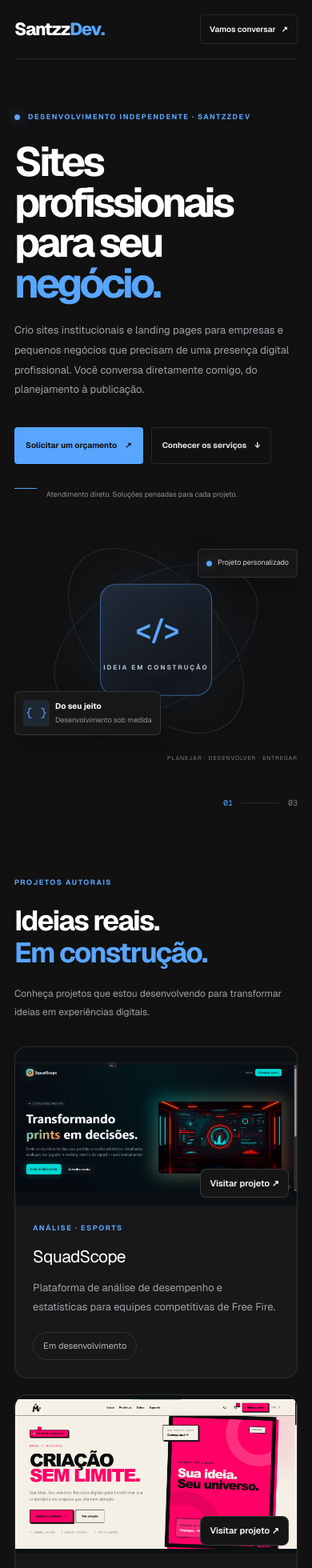
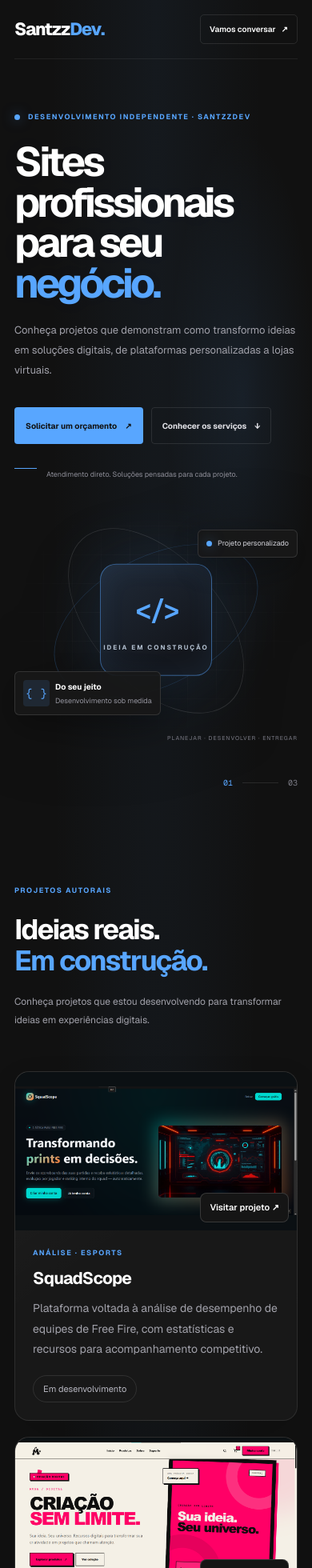
Before and after one commit to edmilsonpereirajr/santzzdev-site, a Next.js app: page / in a window 390 px wide. Shown: the top 1960 px of the page at 80% size. Built offline with nearby package versions, Linux system fonts and the light colour scheme.

Commit message:
Update portfolio copy and refine styles

```diff
--- a/src/app/globals.css
+++ b/src/app/globals.css
@@ -1,4 +1,3 @@
-
 @import "tailwindcss";
 
 :root {
@@ -28,7 +27,13 @@ html {
 body {
   min-height: 100vh;
   overflow-x: hidden;
-  background: var(--background);
+  background:
+    radial-gradient(
+      ellipse at 50% 0%,
+      rgba(88, 166, 255, 0.055),
+      transparent 48%
+    ),
+    var(--background);
   color: var(--foreground);
   font-family: var(--font-sans);
   -webkit-font-smoothing: antialiased;
@@ -82,7 +87,7 @@ button {
   width: min(100% - 96px, 1280px);
   min-height: 94px;
   margin-inline: auto;
-  border-bottom: 1px solid var(--border);
+  border-bottom: 1px solid rgba(255, 255, 255, 0.07);
 }
 
 .brand {
@@ -143,6 +148,24 @@ button {
   min-height: 680px;
   margin-inline: auto;
   padding: 90px 0 110px;
+  isolation: isolate;
+}
+
+.hero::before {
+  position: absolute;
+  z-index: -1;
+  top: 8%;
+  right: -8%;
+  width: 55%;
+  height: 75%;
+  border-radius: 50%;
+  background: radial-gradient(
+    ellipse,
+    rgba(88, 166, 255, 0.09),
+    transparent 68%
+  );
+  content: "";
+  pointer-events: none;
 }
 
 .hero-content {
@@ -172,11 +195,14 @@ button {
 }
 
 .hero h1 {
+  max-width: 760px;
   margin-top: 28px;
   font-size: clamp(58px, 6.4vw, 92px);
   font-weight: 700;
   letter-spacing: -6px;
   line-height: 0.99;
+  text-wrap: balance;
+  text-shadow: 0 0 45px rgba(88, 166, 255, 0.045);
 }
 
 .hero h1 span,
@@ -265,6 +291,7 @@ button {
   min-height: 440px;
   place-items: center;
   isolation: isolate;
+  filter: drop-shadow(0 15px 45px rgba(0, 0, 0, 0.18));
 }
 
 .visual-grid {
@@ -307,8 +334,8 @@ button {
   border-radius: 24px;
   background: linear-gradient(145deg, #202a38, #14171d 75%);
   box-shadow:
-    0 0 80px rgba(88, 166, 255, 0.1),
-    inset 0 0 35px rgba(88, 166, 255, 0.05);
+    0 0 85px rgba(88, 166, 255, 0.14),
+    inset 0 0 35px rgba(88, 166, 255, 0.07);
   animation: float 6s ease-in-out infinite;
 }
 
@@ -384,7 +411,7 @@ button {
   position: absolute;
   right: 0;
   bottom: 3%;
-  color:  #7B7B86;
+  color: #7b7b86;
   font-size: 8px;
   letter-spacing: 2px;
 }
@@ -515,10 +542,16 @@ button {
 .process {
   display: grid;
   grid-template-columns: 0.9fr 1.1fr;
+  align-items: start;
   gap: 90px;
   padding-top: 100px;
   padding-bottom: 115px;
   border-top: 1px solid var(--border);
+}
+
+.process-intro {
+  position: sticky;
+  top: 40px;
 }
 
 .process-intro .section-description {
@@ -526,34 +559,57 @@ button {
 }
 
 .process-list {
-  border-top: 1px solid var(--border);
+  position: relative;
+  border-top: 1px solid rgba(255, 255, 255, 0.14);
 }
 
 .process-step {
   display: grid;
-  grid-template-columns: 44px 1fr;
-  gap: 18px;
-  padding: 23px 0;
+  grid-template-columns: 48px minmax(0, 1fr);
+  gap: 20px;
+  padding: 28px 0;
   border-bottom: 1px solid var(--border);
+  transition: border-color 200ms ease;
 }
 
 .process-step > span {
-  padding-top: 3px;
+  display: grid;
+  width: 34px;
+  height: 34px;
+  place-items: center;
+  border: 1px solid rgba(88, 166, 255, 0.25);
+  border-radius: 7px;
+  background: rgba(88, 166, 255, 0.07);
   color: var(--accent);
   font-family: var(--font-geist-mono), monospace;
   font-size: 11px;
+  transition:
+    background 200ms ease,
+    border-color 200ms ease;
 }
 
 .process-step h3 {
-  font-size: 14px;
+  font-size: 15px;
   font-weight: 600;
+  letter-spacing: -0.2px;
+  transition: color 200ms ease;
 }
 
 .process-step p {
+  max-width: 440px;
   margin-top: 8px;
   color: var(--muted);
-  font-size: 12px;
-  line-height: 1.8;
+  font-size: 13px;
+  line-height: 1.9;
+}
+
+.process-step:hover > span {
+  border-color: var(--accent);
+  background: rgba(88, 166, 255, 0.14);
+}
+
+.process-step:hover h3 {
+  color: var(--accent);
 }
 
 .contact {
@@ -686,6 +742,10 @@ button {
   .process {
     grid-template-columns: 1fr;
     gap: 45px;
+  }
+
+  .process-intro {
+    position: static;
   }
 }
 
@@ -875,19 +935,33 @@ button {
 }
 
 .portfolio-card {
+  position: relative;
   overflow: hidden;
-  border: 1px solid var(--border);
-  border-radius: 16px;
-  background: var(--surface);
+  border: 1px solid rgba(255, 255, 255, 0.09);
+  border-radius: 18px;
+  background:
+    linear-gradient(
+      145deg,
+      rgba(255, 255, 255, 0.035),
+      transparent 45%
+    ),
+    var(--surface);
+  box-shadow: 0 12px 35px rgba(0, 0, 0, 0.12);
   transition:
     transform 0.3s ease,
-    border-color 0.3s ease;
+    border-color 0.3s ease,
+    box-shadow 0.3s ease;
 }
 
 .portfolio-card:hover {
-  transform: translateY(-5px);
-  border-color: var(--accent);
+  transform: translateY(-6px);
+  border-color: rgba(88, 166, 255, 0.55);
+  box-shadow:
+    0 22px 48px rgba(0, 0, 0, 0.24),
+    0 0 28px rgba(88, 166, 255, 0.07);
 }
+
+/* Prévia visual dos projetos */
 
 .portfolio-preview {
   position: relative;
@@ -906,22 +980,37 @@ button {
   position: absolute;
   z-index: -1;
   inset: 0;
+  background-image:
+    linear-gradient(
+      rgba(255, 255, 255, 0.045) 1px,
+      transparent 1px
+    ),
+    linear-gradient(
+      90deg,
+      rgba(255, 255, 255, 0.045) 1px,
+      transparent 1px
+    );
+  background-size: 28px 28px;
   content: "";
-  background-image:
-    linear-gradient(rgba(255, 255, 255, 0.045) 1px, transparent 1px),
-    linear-gradient(90deg, rgba(255, 255, 255, 0.045) 1px, transparent 1px);
-  background-size: 28px 28px;
 }
 
 .portfolio-preview-squad {
   background:
-    radial-gradient(circle at 80% 20%, rgba(88, 166, 255, 0.22), transparent 45%),
+    radial-gradient(
+      circle at 80% 20%,
+      rgba(88, 166, 255, 0.22),
+      transparent 45%
+    ),
     #111820;
 }
 
 .portfolio-preview-musa {
   background:
-    radial-gradient(circle at 80% 20%, rgba(212, 35, 103, 0.2), transparent 45%),
+    radial-gradient(
+      circle at 80% 20%,
+      rgba(212, 35, 103, 0.2),
+      transparent 45%
+    ),
     #1b1519;
 }
 
@@ -954,8 +1043,10 @@ button {
   line-height: 1.7;
 }
 
+/* Informações dos projetos */
+
 .portfolio-info {
-  padding: 28px;
+  padding: 30px;
 }
 
 .portfolio-category {
@@ -969,16 +1060,16 @@ button {
 .portfolio-info h3 {
   margin-bottom: 12px;
   color: var(--foreground);
-  font-size: 23px;
-  letter-spacing: -0.7px;
+  font-size: clamp(21px, 2vw, 25px);
+  font-weight: 700;
+  letter-spacing: -0.8px;
+  line-height: 1.25;
 }
 
 .portfolio-info > p:not(.portfolio-category) {
   max-width: 460px;
   color: var(--muted);
-
-
-  font-size: 13px;
+  font-size: 14px;
   line-height: 1.8;
 }
 
@@ -990,115 +1081,6 @@ button {
   border-radius: 100px;
   color: #b8b8c2;
   font-size: 11px;
-}
-
-/* SOBRE MIM */
-.about {
-  padding-block: 100px;
-  border-top: 1px solid var(--border);
-}
-
-.about-content {
-  max-width: 780px;
-  margin-inline: auto;
-  text-align: center;
-}
-
-.about-content h2 {
-  margin-top: 24px;
-  color: var(--foreground);
-  font-size: clamp(32px, 4.5vw, 54px);
-  font-weight: 700;
-  letter-spacing: -2px;
-  line-height: 1.15;
-}
-
-.about-content h2 span {
-  color: var(--accent);
-}
-
-.about-content > p:not(.eyebrow) {
-  max-width: 650px;
-  margin: 24px auto 0;
-  color: var(--muted);
-  font-size: 14px;
-  line-height: 1.9;
-}
-
-.about-content .button-secondary {
-  display: inline-flex;
-  margin-top: 30px;
-}
-
-/* RESPONSIVIDADE */
-@media (max-width: 900px) {
-  .portfolio-grid {
-    grid-template-columns: 1fr;
-  }
-
-  .portfolio-preview {
-    min-height: 230px;
-  }
-
-  .about-content {
-    max-width: 680px;
-  }
-}
-
-@media (max-width: 560px) {
-  .portfolio,
-  .about {
-    padding-block: 65px;
-  }
-
-  .portfolio-grid {
-    gap: 18px;
-    margin-top: 32px;
-  }
-
-  .portfolio-preview {
-    min-height: 200px;
-    padding: 24px;
-  }
-
-  .portfolio-info {
-    padding: 22px;
-  }
-
-  .portfolio-info h3 {
-    font-size: 21px;
-  }
-
-  .about-content h2 {
-    letter-spacing: -1.3px;
-  }
-
-  .about-content > p:not(.eyebrow) {
-    font-size: 13px;
-  }
-}
-
-
-/* ==============================
-   CAPTURAS E CARDS DO PORTFÓLIO
-============================== */
-
-.portfolio-card {
-  position: relative;
-  overflow: hidden;
-  border: 1px solid var(--border);
-  border-radius: 16px;
-  background: var(--surface);
-  transition:
-    transform 0.3s ease,
-    border-color 0.3s ease,
-    box-shadow 0.3s ease;
-}
-
-.portfolio-card:hover {
-  transform: translateY(-5px);
-  border-color: var(--accent);
-  box-shadow: 0 18px 45px rgba(0, 0, 0, 0.16);
 }
 
 /* Capturas dos projetos */
@@ -1195,7 +1177,7 @@ button {
   }
 }
 
-/* Respeita a preferência por movimento reduzido */
+/* Ajustes de movimento reduzido para o portfólio */
 
 @media (prefers-reduced-motion: reduce) {
   .portfolio-card,
@@ -1203,34 +1185,12 @@ button {
   .portfolio-open {
     transition: none;
   }
-}
 
-/* AJUSTE DO ENQUADRAMENTO DO PORTFÓLIO */
-
-.portfolio-screenshot {
-  position: relative;
-  width: 100%;
-  aspect-ratio: 16 / 9;
-  overflow: hidden;
-  background: #0b1013;
-}
-
-
-.portfolio-screenshot img {
-  display: block;
-  width: 100%;
-  height: 100%;
-  object-fit: contain !important;
-  object-position: center;
-}
-
-@media (max-width: 600px) {
-  .portfolio-screenshot {
-    aspect-ratio: 16 / 9;
+  .portfolio-card:hover,
+  .portfolio-card:hover .portfolio-screenshot img {
+    transform: none;
   }
 }
-  /* SEÇÃO DE TECNOLOGIAS */
-
 
 /* SEÇÃO DE TECNOLOGIAS */
 
@@ -1301,98 +1261,8 @@ button {
   }
 }
 
+/* GRUPOS DE TECNOLOGIAS */
 
-/* REFINAMENTO DO PROCESSO DE TRABALHO */
-
-.process {
-  align-items: start;
-}
-
-.process-intro {
-  position: sticky;
-  top: 40px;
-}
-
-.process-list {
-  position: relative;
-  border-top-color: rgba(255, 255, 255, 0.14);
-}
-
-.process-step {
-  grid-template-columns: 48px minmax(0, 1fr);
-  gap: 20px;
-  padding: 28px 0;
-  transition: border-color 200ms ease;
-}
-
-.process-step > span {
-  display: grid;
-  width: 34px;
-  height: 34px;
-  place-items: center;
-  border: 1px solid rgba(88, 166, 255, 0.25);
-  border-radius: 7px;
-  background: rgba(88, 166, 255, 0.07);
-  transition:
-    background 200ms ease,
-    border-color 200ms ease;
-}
-
-.process-step h3 {
-  font-size: 15px;
-  letter-spacing: -0.2px;
-  transition: color 200ms ease;
-}
-
-.process-step p {
-  max-width: 440px;
-  font-size: 13px;
-  line-height: 1.9;
-}
-
-.process-step:hover > span {
-  border-color: var(--accent);
-  background: rgba(88, 166, 255, 0.14);
-}
-
-.process-step:hover h3 {
-  color: var(--accent);
-}
-
-@media (max-width: 900px) {
-  .process-intro {
-    position: static;
-  }
-}
-
-@media (max-width: 560px) {
-  .process-step {
-    grid-template-columns: 40px minmax(0, 1fr);
-    gap: 14px;
-    padding: 22px 0;
-  }
-
-  .process-step > span {
-    width: 32px;
-    height: 32px;
-  }
-
-  .process-step p {
-    font-size: 12px;
-  }
-}
-
-@media (prefers-reduced-motion: reduce) {
-  .technology-list span,
-  .process-step,
-  .process-step > span,
-  .process-step h3 {
-    transition: none;
-  }
-}
-
-
-/* GRUPOS DE TECNOLOGIAS */
 .technology-groups {
   display: grid;
   grid-template-columns: repeat(2, minmax(0, 1fr));
@@ -1405,7 +1275,9 @@ button {
   border: 1px solid var(--border);
   border-radius: 10px;
   background: linear-gradient(145deg, #1b1b1b, #151515);
-  transition: border-color 200ms ease, transform 200ms ease;
+  transition:
+    border-color 200ms ease,
+    transform 200ms ease;
 }
 
 .technology-group:hover {
@@ -1459,6 +1331,10 @@ button {
 }
 
 @media (prefers-reduced-motion: reduce) {
+  .technology-list span,
+  .process-step,
+  .process-step > span,
+  .process-step h3,
   .technology-group {
     transition: none;
   }
--- a/src/app/page.tsx
+++ b/src/app/page.tsx
@@ -61,9 +61,8 @@ export default function Home() {
           </h1>
 
           <p className="hero-description">
-            Crio sites institucionais e landing pages para empresas e pequenos
-            negócios que precisam de uma presença digital profissional. Você
-            conversa diretamente comigo, do planejamento à publicação.
+             Conheça projetos que demonstram como transformo ideias em soluções
+            digitais, de plataformas personalizadas a lojas virtuais.
           </p>
 
           <div className="hero-actions">
@@ -169,8 +168,8 @@ export default function Home() {
               <h3>SquadScope</h3>
 
               <p>
-                Plataforma de análise de desempenho e estatísticas para equipes
-                competitivas de Free Fire.
+                Plataforma voltada à análise de desempenho de equipes de Free Fire,
+               com estatísticas e recursos para acompanhamento competitivo.
               </p>
 
               <span className="portfolio-status">Em desenvolvimento</span>
@@ -211,8 +210,8 @@ export default function Home() {
               <h3>Musa Criação Digital</h3>
 
               <p>
-                Loja digital com identidade visual própria, criada para
-                apresentar e comercializar produtos digitais.
+                Loja digital desenvolvida para apresentar produtos digitais com
+              identidade visual própria e uma experiência de compra organizada.
               </p>
 
               <span className="portfolio-status">Projeto em evolução</span>
@@ -432,7 +431,7 @@ export default function Home() {
 
           <a
             className="button-primary"
-            href="https://wa.me/5582991501145?text=Ol%C3%A1%2C%20SantzzDev!%20Gostaria%20de%20conversar%20sobre%20um%20projeto."
+            href="https://wa.me/5582991501145?text=Ol%C3%A1%2C%20SantzzDev!%20Vim%20pelo%20site%20e%20gostaria%20de%20solicitar%20um%20or%C3%A7amento.%0A%0ATipo%20de%20projeto%3A%0AO%20que%20preciso%3A%0AObjetivo%20do%20projeto%3A"
             target="_blank"
             rel="noopener noreferrer"
           >
```
